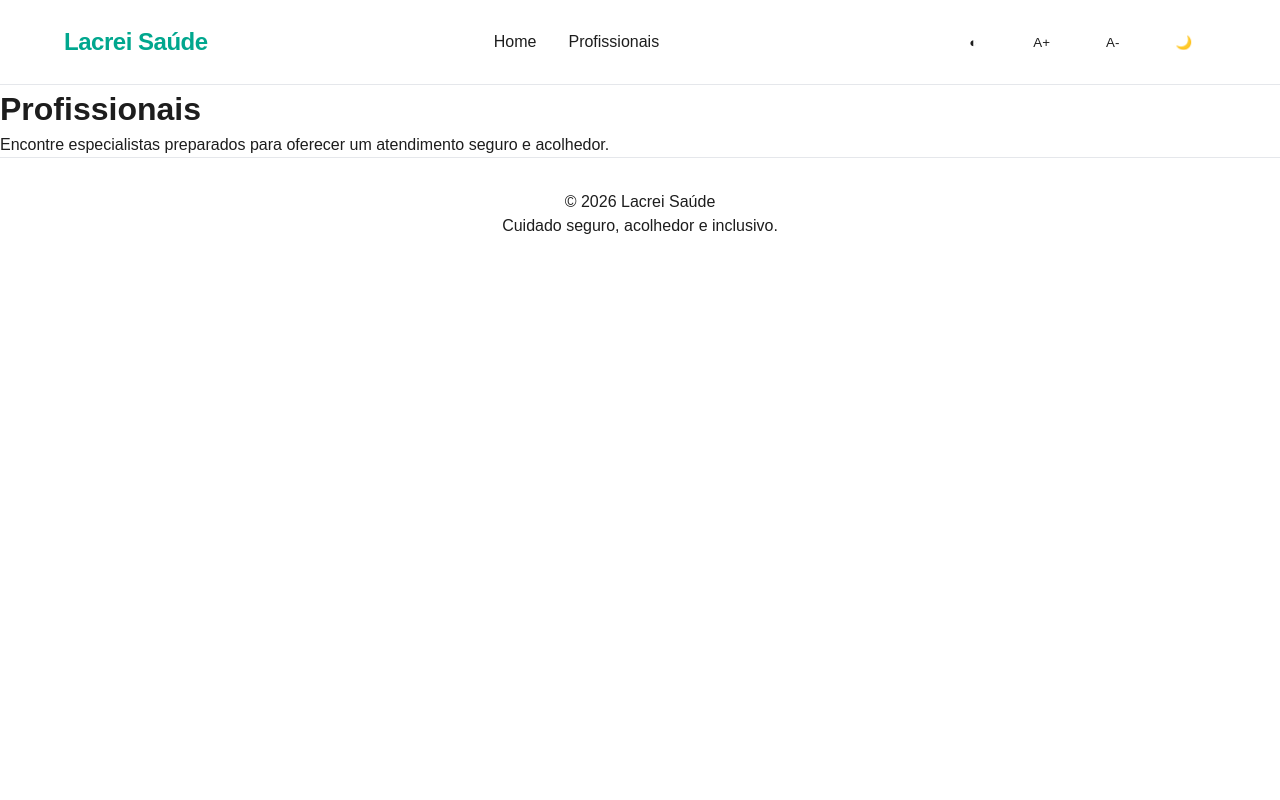
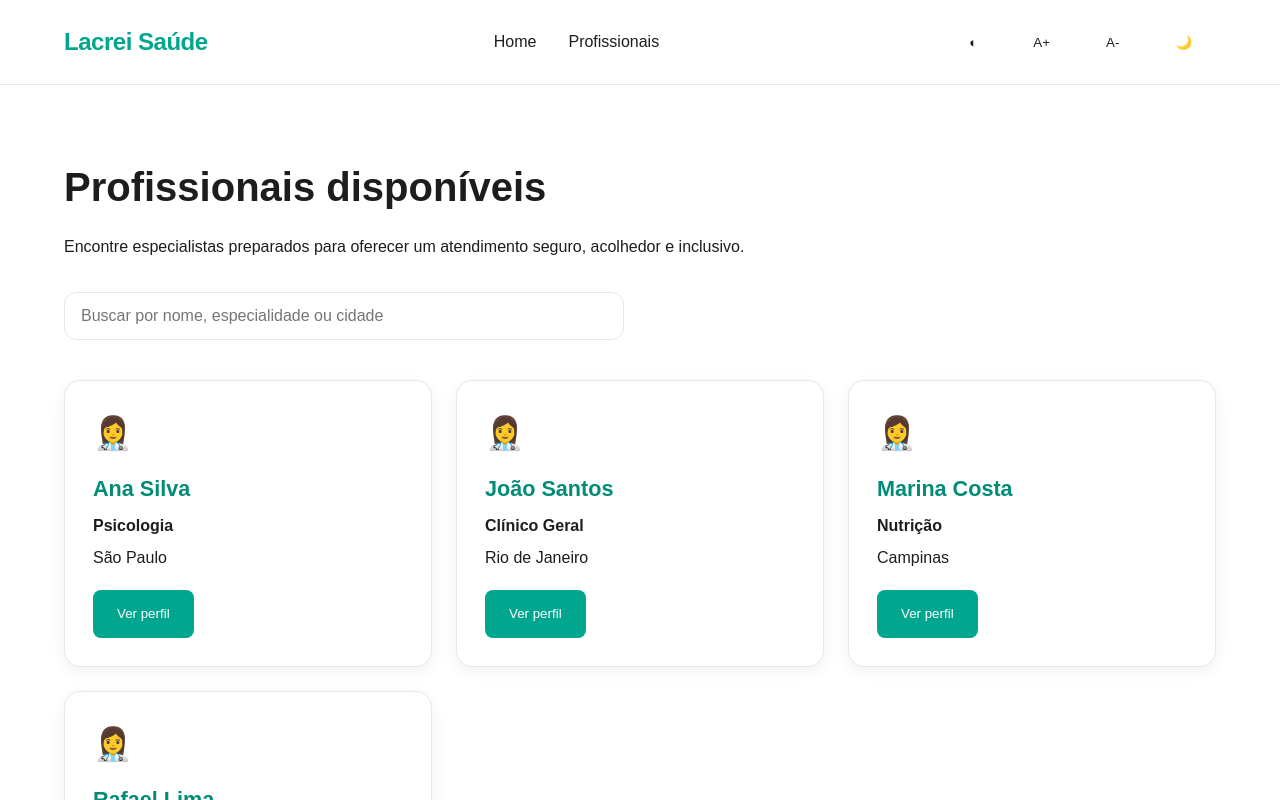
Before and after one commit to rafaelsnavarro/lacrei-saude-challenge, a Next.js app: page /profissionais in a window 1280 px wide. Shown: the top 800 px of the page. Built offline with nearby package versions, Linux system fonts and the light colour scheme.

Commit message:
feat: implement professionals listing with search

```diff
--- a/src/app/profissionais/page.tsx
+++ b/src/app/profissionais/page.tsx
@@ -1,19 +1,82 @@
+"use client";
+
+import { useState } from "react";
+
 import { Header } from "@/components/Header";
 import { Footer } from "@/components/Footer";
+import { Button } from "@/components/Button";
+
+import { professionals } from "@/services/mockProfessionals";
+
+import {
+  Container,
+  Intro,
+  SearchInput,
+  Grid,
+  Card,
+  EmptyMessage,
+} from "./profissionais.styles";
 
 export default function Profissionais() {
+  const [search, setSearch] = useState("");
+
+  const filteredProfessionals = professionals.filter((professional) => {
+    const searchValue = search.toLowerCase();
+
+    return (
+      professional.name.toLowerCase().includes(searchValue) ||
+      professional.specialty.toLowerCase().includes(searchValue) ||
+      professional.city.toLowerCase().includes(searchValue)
+    );
+  });
+
   return (
     <>
       <Header />
 
       <main id="main-content">
-        <h1>Profissionais</h1>
+        <Container>
+          <Intro>
+            <h1>Profissionais disponíveis</h1>
 
-        <p>
-          Encontre especialistas preparados
-          para oferecer um atendimento seguro
-          e acolhedor.
-        </p>
+            <p>
+              Encontre especialistas preparados para oferecer um atendimento
+              seguro, acolhedor e inclusivo.
+            </p>
+          </Intro>
+
+          <SearchInput
+            type="search"
+            placeholder="Buscar por nome, especialidade ou cidade"
+            aria-label="Buscar profissional por nome, especialidade ou cidade"
+            value={search}
+            onChange={(event) => setSearch(event.target.value)}
+          />
+
+          {filteredProfessionals.length > 0 ? (
+            <Grid>
+              {filteredProfessionals.map((professional) => (
+                <Card key={professional.id}>
+                  <span aria-hidden="true">👩‍⚕️</span>
+
+                  <h2>{professional.name}</h2>
+
+                  <strong>{professional.specialty}</strong>
+
+                  <p>{professional.city}</p>
+
+                  <Button ariaLabel={`Ver perfil de ${professional.name}`}>
+                    Ver perfil
+                  </Button>
+                </Card>
+              ))}
+            </Grid>
+          ) : (
+            <EmptyMessage>
+              Nenhum profissional encontrado para sua busca.
+            </EmptyMessage>
+          )}
+        </Container>
       </main>
 
       <Footer />
--- /dev/null
+++ b/src/app/profissionais/profissionais.styles.ts
@@ -0,0 +1,107 @@
+import styled from "styled-components";
+
+export const Container = styled.section`
+  padding: 72px 24px;
+  max-width: 1200px;
+  margin: 0 auto;
+`;
+
+export const Intro = styled.div`
+  max-width: 720px;
+  margin-bottom: 32px;
+
+  h1 {
+    font-size: 2.5rem;
+    margin-bottom: 16px;
+    color: #1d1d1d;
+  }
+
+  p {
+    line-height: 1.7;
+    color: #1d1d1d;
+  }
+`;
+
+export const SearchInput = styled.input`
+  width: 100%;
+  max-width: 560px;
+
+  min-height: 48px;
+
+  padding: 0 16px;
+
+  margin-bottom: 40px;
+
+  border: 1px solid #e5e7eb;
+
+  border-radius: 12px;
+
+  font-size: 1rem;
+
+  &:focus {
+    border-color: #00a78e;
+  }
+`;
+
+export const Grid = styled.div`
+  display: grid;
+  gap: 24px;
+  grid-template-columns: 1fr;
+
+  @media (min-width: 768px) {
+    grid-template-columns: repeat(2, 1fr);
+  }
+
+  @media (min-width: 1024px) {
+    grid-template-columns: repeat(3, 1fr);
+  }
+`;
+
+export const Card = styled.article`
+  padding: 28px;
+
+  border-radius: 16px;
+
+  background: #ffffff;
+
+  border: 1px solid #e5e7eb;
+
+  box-shadow: 0 4px 16px rgba(0, 0, 0, 0.06);
+
+  transition:
+    transform 0.2s ease,
+    box-shadow 0.2s ease;
+
+  span {
+    display: block;
+    font-size: 2rem;
+    margin-bottom: 16px;
+  }
+
+  h2 {
+    font-size: 1.35rem;
+    margin-bottom: 8px;
+    color: #008c76;
+  }
+
+  strong {
+    display: block;
+    margin-bottom: 8px;
+    color: #1d1d1d;
+  }
+
+  p {
+    margin-bottom: 20px;
+  }
+
+  &:hover {
+    transform: translateY(-4px);
+    box-shadow: 0 8px 24px rgba(0, 0, 0, 0.12);
+  }
+`;
+
+export const EmptyMessage = styled.p`
+  padding: 24px;
+  border-radius: 12px;
+  background: #f5f7fa;
+`;
--- a/src/services/mockProfessionals.ts
+++ b/src/services/mockProfessionals.ts
@@ -11,4 +11,16 @@ export const professionals = [
     specialty: "Clínico Geral",
     city: "Rio de Janeiro",
   },
+  {
+    id: 3,
+    name: "Marina Costa",
+    specialty: "Nutrição",
+    city: "Campinas",
+  },
+  {
+    id: 4,
+    name: "Rafael Lima",
+    specialty: "Psiquiatria",
+    city: "Belo Horizonte",
+  },
 ];
```
